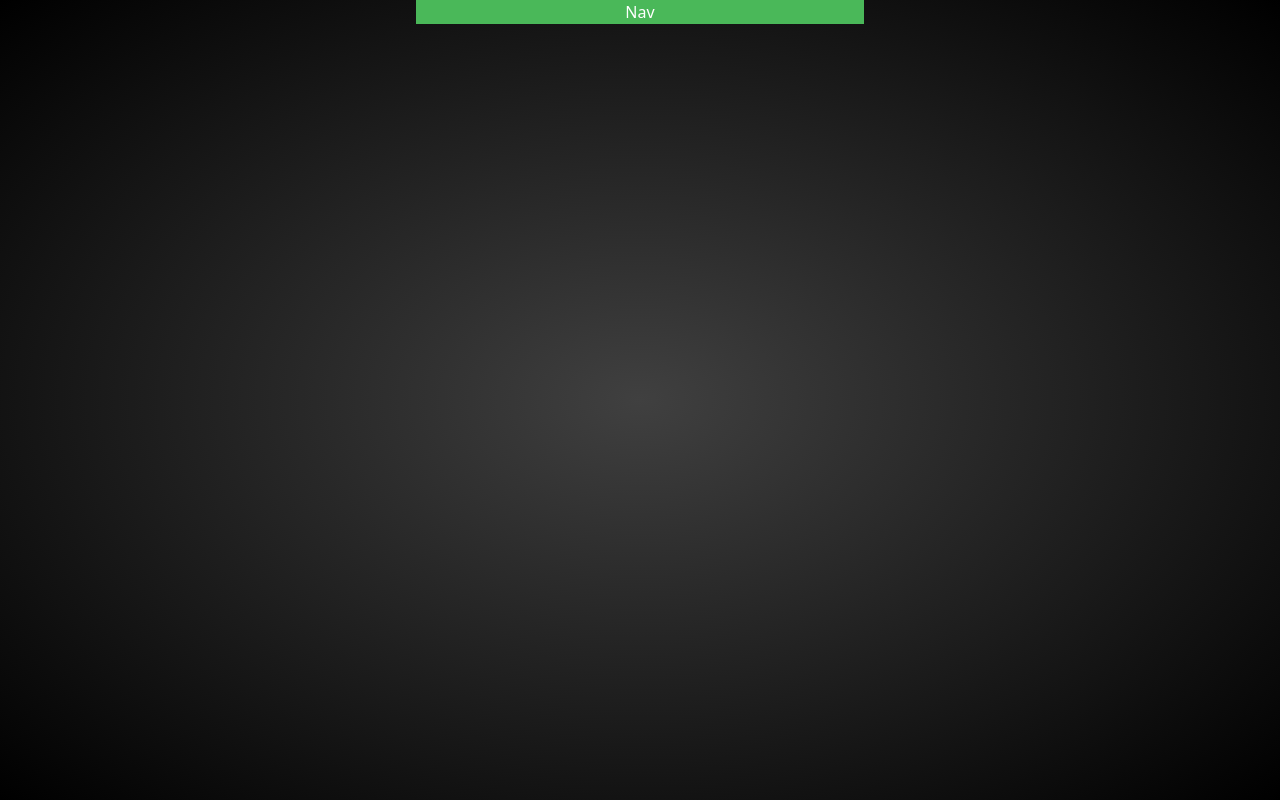
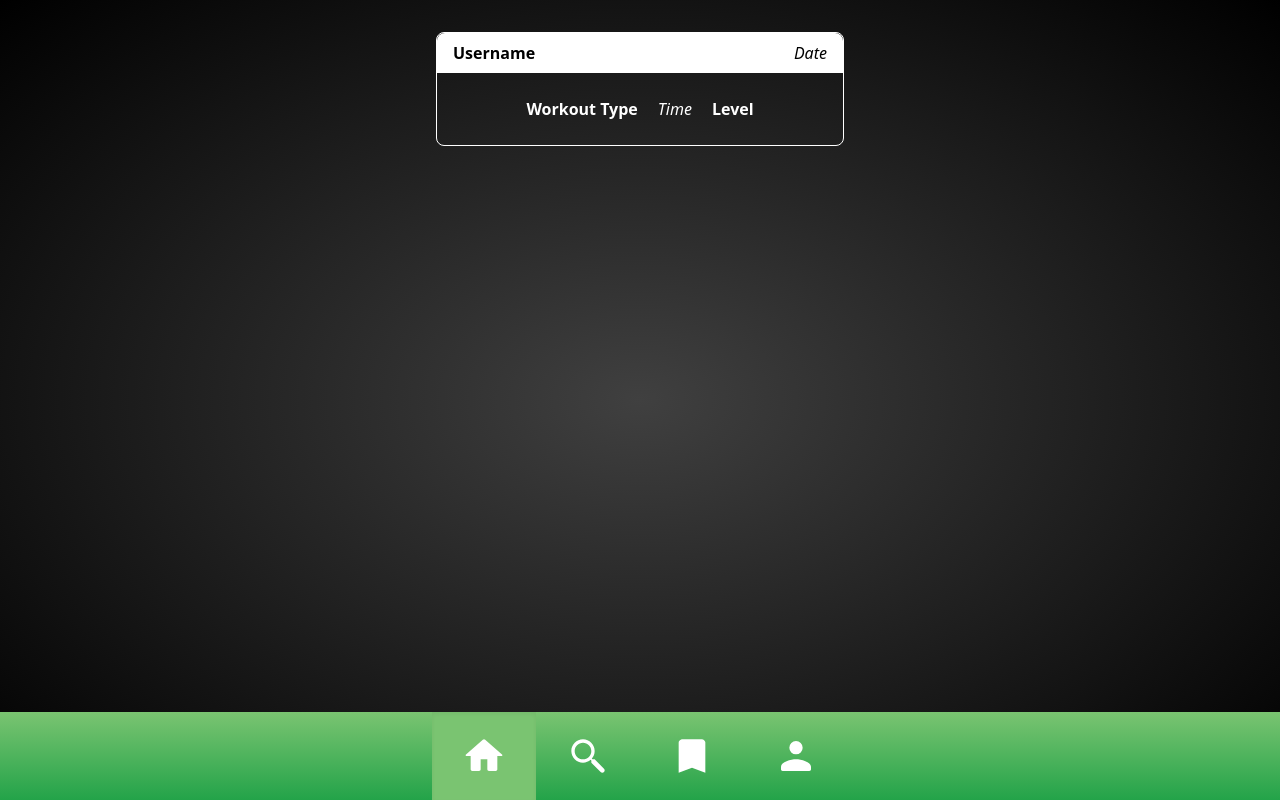
Before and after one commit to MeaghanCampbell/rock-fit-2, a Vue app: page / in a window 1280 px wide. Built offline with nearby package versions, Linux system fonts and the light colour scheme.

Commit message:
front end

```diff
--- a/src/components/nav.vue
+++ /dev/null
@@ -1,7 +0,0 @@
-<template>
-
-    <div class="green-bg">
-        Nav
-    </div>
-
-</template>
--- /dev/null
+++ b/src/components/user-pages/home.vue
@@ -0,0 +1,20 @@
+<script setup>
+
+    import workoutPreview from "@/components/workout-preview.vue"
+    import workoutOpen from "@/components/workout-open.vue"
+
+</script>
+
+<template>
+
+    <section class="text-white max-w-md mx-auto px-5 py-8">
+        <div class="space-y-6">
+
+            <workoutPreview />
+
+            <!-- <workoutOpen /> -->
+
+        </div>
+    </section>
+
+</template>
--- /dev/null
+++ b/src/components/user-pages/profile.vue
@@ -0,0 +1,25 @@
+<script setup>
+
+</script>
+
+<template>
+
+    <section class="text-white max-w-md mx-auto px-4 py-8 space-y-8">
+        <div class="flex space-x-2">
+            <button class="btn transition rounded-lg text-black p-2 font-semibold w-1/2" type="button">Add Session</button>
+            <button class="btn transition rounded-lg text-black p-2 font-semibold w-1/2" type="button">Add Benchmark</button>
+        </div>
+        <div>
+            <h2 class="text-center text-2xl tracking-wider font-semibold border-b border-white pb-2 mb-6">Your Benchmarks</h2>
+            <div class="flex items-center justify-center space-x-10">
+                <div class="benchmark-gradient w-24 h-24 rounded-full flex items-center justify-center text-3xl font-semibold">v4</div>
+                <div class="benchmark-gradient w-24 h-24 rounded-full flex items-center justify-center text-3xl font-semibold">5.12a</div>
+            </div>
+        </div>
+        <div>
+            <h2 class="text-center text-2xl tracking-wider font-semibold border-b border-white pb-2 mb-6">Your Sessions</h2>
+            <!--components here-->
+        </div>
+    </section>
+
+</template>
--- /dev/null
+++ b/src/components/user-pages/saved.vue
@@ -0,0 +1,13 @@
+<script setup>
+
+</script>
+
+<template>
+
+    <section class="text-white max-w-md mx-auto px-4 py-8">
+        <div class="space-y-6">
+            components here
+        </div>
+    </section>
+
+</template>
--- /dev/null
+++ b/src/components/user-pages/search.vue
@@ -0,0 +1,14 @@
+<script setup>
+
+</script>
+
+<template>
+
+    <section class="text-white max-w-md mx-auto px-4 py-8">
+        <input class="w-full rounded-lg bg-black green-border px-2 py-1 focus:outline-none" placeholder="Search a username" type="text">
+        <div class="space-y-6 mt-6">
+            components here
+        </div>
+    </section>
+
+</template>
--- /dev/null
+++ b/src/components/workout-open.vue
@@ -0,0 +1,24 @@
+<template>
+
+    <button class="w-full border border-white rounded-lg">
+        <div class="px-4 py-2 bg-white rounded-t-lg">
+            <div class="flex justify-between text-black">
+                <p class="font-semibold">Username</p>
+                <p class="italic">Date</p>
+            </div>
+        </div>
+        <div class="px-4 py-6 rounded-b-lg transition">
+            <div class="text-center space-y-5">
+                <p><span class="font-bold">Category: </span><span>category</span></p>
+                <p><span class="font-bold">Time: </span><span>time</span></p>
+                <p><span class="font-bold">Difficulty: </span><span>difficulty</span></p>
+                <p><span class="font-bold">Description: </span><span>description</span></p>
+            </div>
+        </div>
+        <!--different buttons depending on state-->
+        <button class="btn w-full rounded-b-lg font-semibold tracking-wide py-2 transition">
+            button text
+        </button>
+    </button>
+
+</template>
--- /dev/null
+++ b/src/components/workout-preview.vue
@@ -0,0 +1,19 @@
+<template>
+
+    <button class="w-full border border-white rounded-lg">
+        <div class="px-4 py-2 bg-white rounded-t-lg">
+            <div class="flex justify-between text-black">
+                <p class="font-semibold">Username</p>
+                <p class="italic">Date</p>
+            </div>
+        </div>
+        <div class="px-4 py-6 rounded-b-lg workout-preview transition">
+            <div class="flex justify-center space-x-5 font-semibold">
+                <p>Workout Type</p>
+                <p class="font-light italic">Time</p>
+                <p>Level</p>
+            </div>
+        </div>
+    </button>
+
+</template>
--- a/src/index.css
+++ b/src/index.css
@@ -41,3 +41,15 @@
 .background-shadow {
     background: radial-gradient(#404040, #000000);
 }
+
+.nav-gradient {
+    background-image: linear-gradient(#7AC471, #23A349);
+}
+
+.benchmark-gradient {
+    background-image: linear-gradient(to right,#7AC471, #23A349);
+}
+
+.workout-preview:hover {
+    background-color: #4AB859;
+}
--- a/src/router/index.js
+++ b/src/router/index.js
@@ -1,27 +1,29 @@
 import { createRouter, createWebHistory } from 'vue-router'
-import HomeView from '../views/HomeView.vue'
-import LoginView from '../views/LoginView.vue'
-import SignUpView from '../views/SignUpView.vue'
-
 
 const router = createRouter({
   history: createWebHistory(import.meta.env.BASE_URL),
   routes: [
     {
-      path: '/',
-      name: 'home',
-      component: HomeView
+        path: '/',
+        name: 'Home', component: ()=>import('../views/HomeView.vue'),
+        meta: {
+            title: 'Rockfit'
+        }
     },
     {
-      path: '/login',
-      name: 'login',
-      component: LoginView
+        path: '/login',
+        name: 'Login', component: ()=>import('../views/LoginView.vue'),
+        meta: {
+            title: 'Rockfit - Login'
+        }
     },
     {
-      path: '/signup',
-      name: 'signup',
-      component: SignUpView
-    }
+        path: '/signup',
+        name: 'Signup', component: ()=>import('../views/SignUpView.vue'),
+        meta: {
+            title: 'Rockfit - Signup'
+        }
+    },
   ]
 })
 
--- a/src/views/HomeView.vue
+++ b/src/views/HomeView.vue
@@ -1,17 +1,95 @@
 <script setup>
 
-    import mainNav from '../components/nav.vue'
+    import home from '@/components/user-pages/home.vue'
+    import search from '@/components/user-pages/search.vue'
+    import saved from '@/components/user-pages/saved.vue'
+    import profile from '@/components/user-pages/profile.vue'
+
+    const tabSelect = function(selectedTab) {
+        let selectedTabId = '';
+        if(selectedTab.id) {
+            selectedTabId = selectedTab.id;
+        } else {
+            selectedTabId = selectedTab.target.value;
+        }
+        Object.keys(this.tabs).forEach((key) => {
+            key === selectedTabId ? this.tabs[key].active = true : this.tabs[key].active = false;
+        });
+        window.location.hash = selectedTab.href;
+    }
+
+    const tabs = {
+            homeTab: {
+                id: 'homeTab',
+                name: 'HOME',
+                href: '#home',
+                svg: '<svg xmlns="http://www.w3.org/2000/svg" fill="currentColor" viewBox="0 0 24 24" width="40px" height="40px">    <path d="M 12 2 A 1 1 0 0 0 11.289062 2.296875 L 1.203125 11.097656 A 0.5 0.5 0 0 0 1 11.5 A 0.5 0.5 0 0 0 1.5 12 L 4 12 L 4 20 C 4 20.552 4.448 21 5 21 L 9 21 C 9.552 21 10 20.552 10 20 L 10 14 L 14 14 L 14 20 C 14 20.552 14.448 21 15 21 L 19 21 C 19.552 21 20 20.552 20 20 L 20 12 L 22.5 12 A 0.5 0.5 0 0 0 23 11.5 A 0.5 0.5 0 0 0 22.796875 11.097656 L 12.716797 2.3027344 A 1 1 0 0 0 12.710938 2.296875 A 1 1 0 0 0 12 2 z"/></svg>',
+                active: true,
+            },
+            searchTab: {
+                id: 'searchTab',
+                name: 'SEARCH',
+                href: '#search',
+                svg: '<svg xmlns="http://www.w3.org/2000/svg" fill="currentColor" viewBox="0 0 24 24" width="40px" height="40px">    <path d="M 9 2 C 5.1458514 2 2 5.1458514 2 9 C 2 12.854149 5.1458514 16 9 16 C 10.747998 16 12.345009 15.348024 13.574219 14.28125 L 14 14.707031 L 14 16 L 19.585938 21.585938 C 20.137937 22.137937 21.033938 22.137938 21.585938 21.585938 C 22.137938 21.033938 22.137938 20.137938 21.585938 19.585938 L 16 14 L 14.707031 14 L 14.28125 13.574219 C 15.348024 12.345009 16 10.747998 16 9 C 16 5.1458514 12.854149 2 9 2 z M 9 4 C 11.773268 4 14 6.2267316 14 9 C 14 11.773268 11.773268 14 9 14 C 6.2267316 14 4 11.773268 4 9 C 4 6.2267316 6.2267316 4 9 4 z"/></svg>',
+                active: false,
+            },
+            savedTab: {
+                id: 'savedTab',
+                name: 'SAVED',
+                href: '#saved',
+                svg: '<svg xmlns="http://www.w3.org/2000/svg" fill="currentColor" viewBox="0 0 24 24" width="40px" height="40px">    <path d="M 6 2 C 5.861875 2 5.7278809 2.0143848 5.5976562 2.0410156 C 4.686084 2.2274316 4 3.033125 4 4 L 4 22 L 12 19 L 20 22 L 20 4 C 20 3.8625 19.985742 3.7275391 19.958984 3.5976562 C 19.799199 2.8163086 19.183691 2.2008008 18.402344 2.0410156 C 18.272119 2.0143848 18.138125 2 18 2 L 6 2 z"/></svg>',
+                active: false,
+            },
+            profileTab: {
+                id: 'profileTab',
+                name: 'PROFILE',
+                href: '#profile',
+                svg: '<svg xmlns="http://www.w3.org/2000/svg" fill="currentColor" viewBox="0 0 24 24" width="40px" height="40px">    <path d="M 12 3 A 4 4 0 0 0 8 7 A 4 4 0 0 0 12 11 A 4 4 0 0 0 16 7 A 4 4 0 0 0 12 3 z M 12 14 C 8.996 14 3 15.508 3 18.5 L 3 20 C 3 20.552 3.448 21 4 21 L 20 21 C 20.552 21 21 20.552 21 20 L 21 18.5 C 21 15.508 15.004 14 12 14 z"/></svg>',
+                active: false,
+            }
+        }
 
 </script>
 
 <template>
 
-    <section class="bg-black min-h-screen background-shadow">
-        <div class="text-center text-white w-screen max-w-md mx-auto">
+    <main class="bg-black min-h-screen max-h-screen overflow-scroll background-shadow">
 
-            <mainNav />
+        <!-- Bottom Nav -->
+        <section class="nav-gradient fixed bottom-0 w-full">
+            <div class="text-white flex justify-center max-w-md mx-auto">
+                <a v-for="tab in tabs" :id="tab.id" :key="tab.name" :href="tab.href" @click.prevent="tabSelect(tab)" v-html="tab.svg" :class="[tab.active ? 'shadow-inner light-green-bg' : '', 'py-6 px-8']"></a>
+            </div>
+        </section>
 
+        <!-- Home Dashboard -->
+        <div v-if="tabs.homeTab" v-cloak>
+            <div v-if="tabs.homeTab.active">
+                <home />
+            </div>
         </div>
-    </section>
+
+        <!-- Search Page -->
+        <div v-if="tabs.searchTab" v-cloak>
+            <div v-if="tabs.searchTab.active">
+                <search />
+            </div>
+        </div>
+
+        <!-- Saved Page -->
+        <div v-if="tabs.savedTab" v-cloak>
+            <div v-if="tabs.savedTab.active">
+                <saved />
+            </div>
+        </div>
+
+        <!-- Profile Page -->
+        <div v-if="tabs.profileTab" v-cloak>
+            <div v-if="tabs.profileTab.active">
+                <profile />
+            </div>
+        </div>
+
+    </main>
 
 </template>
```
Also changed, not shown: 9 other files (tests, documents, lock files or other folders).
